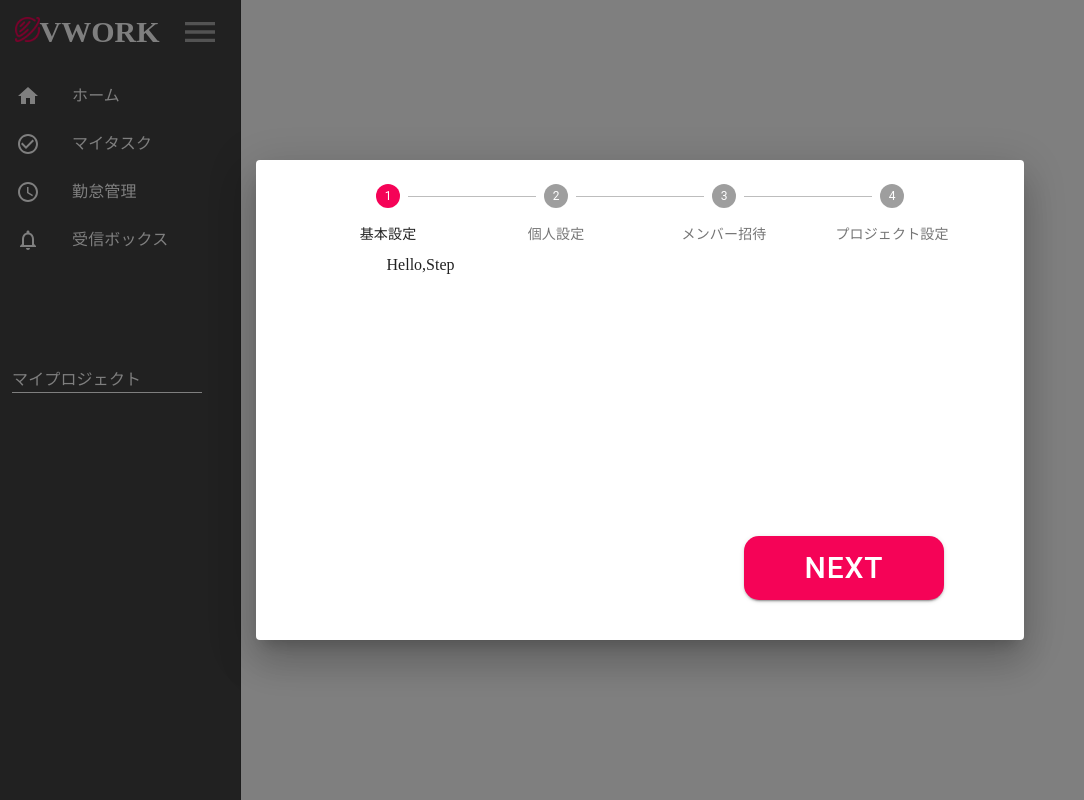
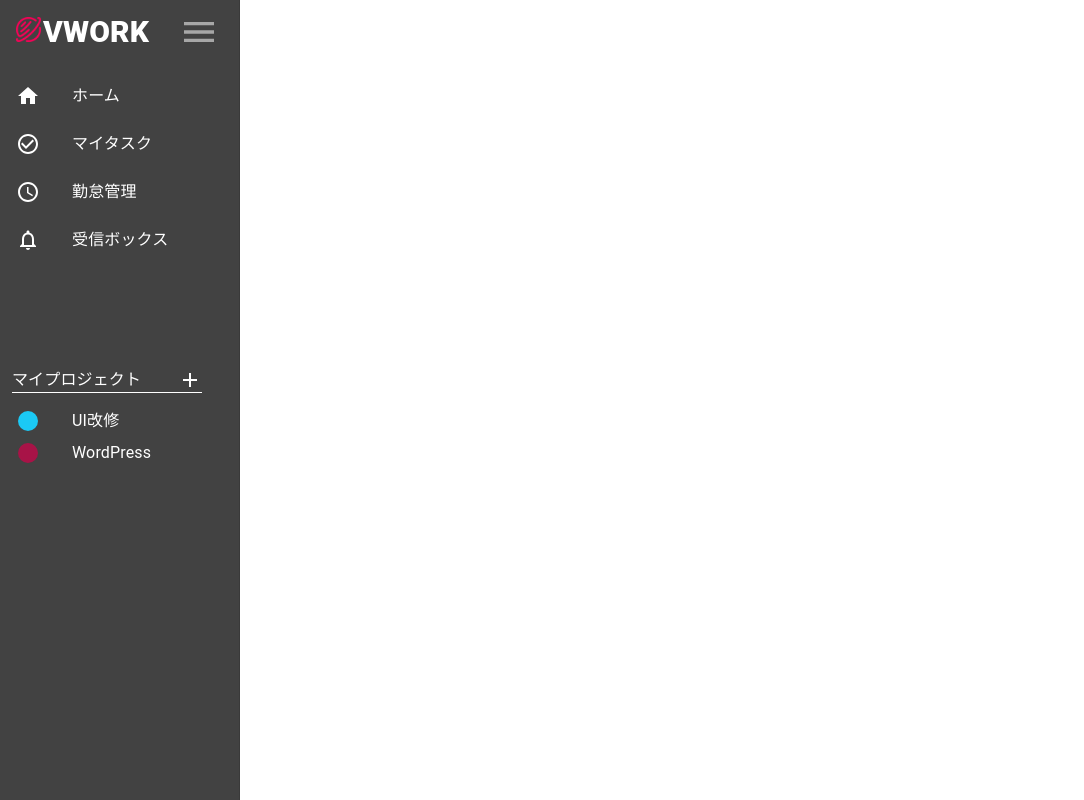
Before and after one commit to Yyusuke27/vwork, a React (Create React App) app in the folder frontend/: page /regist/step_board in a window 1280 px wide. Shown: the whole page, without its empty margins (0-1084 px from the left). Built offline with nearby package versions, Linux system fonts and the light colour scheme.

Commit message:
ファイル名変更に伴う新ルート設定並びに不要importの削除

```diff
--- a/frontend/src/App.tsx
+++ b/frontend/src/App.tsx
@@ -20,7 +20,7 @@ const App = () => {
           <Route path="/auth">
             <Auth />
           </Route>
-          <Route path="/regist">
+          <Route path="/regist_user">
             <RegistUser />
           </Route>
           <Route path="/regist_invitee">
--- a/frontend/src/Regist/components/StepBoard.tsx
+++ b/frontend/src/Regist/components/StepBoard.tsx
@@ -5,7 +5,6 @@ import { createStyles, makeStyles, Theme } from "@material-ui/core/styles";
 import Stepper from "@material-ui/core/Stepper";
 import Step from "@material-ui/core/Step";
 import StepLabel from "@material-ui/core/StepLabel";
-import Container from "@material-ui/core/Container";
 import "../pages/RegistUser.css";
 import StepOne from "./StepOne";
 import StepTwo from "./StepTwo";
--- a/frontend/src/Regist/components/StepFinish.tsx
+++ b/frontend/src/Regist/components/StepFinish.tsx
@@ -1,7 +1,6 @@
 import React from "react";
 import Color from "../../shared/util/color";
 import Typography from "@material-ui/core/Typography";
-import Container from "@material-ui/core/Container";
 
 const StepFinish = () => {
   return (
--- a/frontend/src/Regist/components/Welcome.tsx
+++ b/frontend/src/Regist/components/Welcome.tsx
@@ -7,7 +7,6 @@ import DialogTitle from "@material-ui/core/DialogTitle";
 import { createStyles, makeStyles, Theme } from "@material-ui/core/styles";
 import Color from "../../shared/util/color";
 import { Link } from "react-router-dom";
-import Container from "@material-ui/core/Container";
 import Typography from "@material-ui/core/Typography";
 
 import "../pages/RegistUser.css";
--- a/frontend/src/Regist/pages/RegistUser.tsx
+++ b/frontend/src/Regist/pages/RegistUser.tsx
@@ -15,10 +15,10 @@ const RegistUser = () => {
       <Dialog open keepMounted maxWidth="xl" className="registDialog">
         <Container maxWidth="md">
           <Switch>
-            <Route exact path="/regist/welcome">
+            <Route exact path="/regist_user/welcome">
               <Welcome />
             </Route>
-            <Route exact path="/regist/step_board">
+            <Route exact path="/regist_user/step_board">
               <StepBoard />
             </Route>
           </Switch>
```
Also changed, not shown: frontend/src/Regist/pages/Regist.tsx (added, +7 -0 lines).
